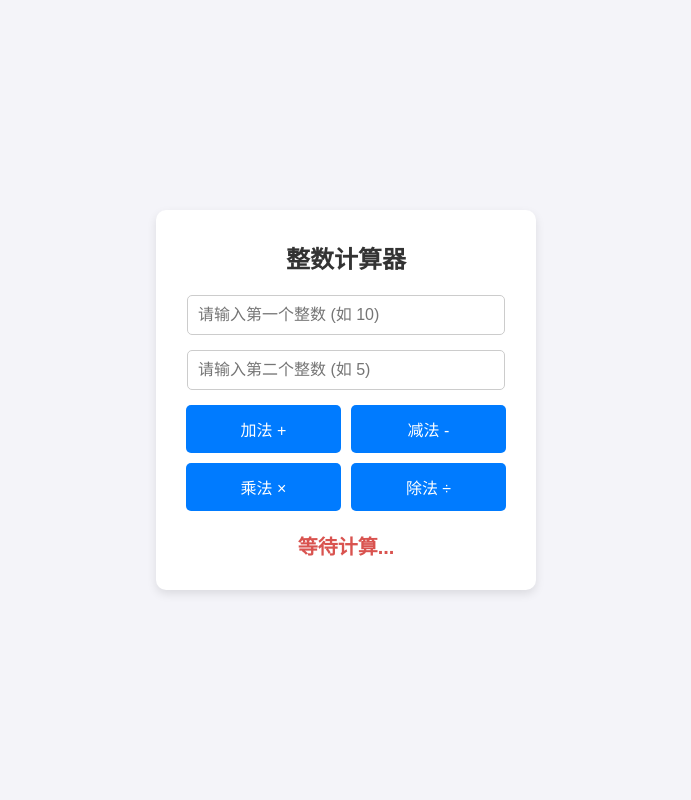
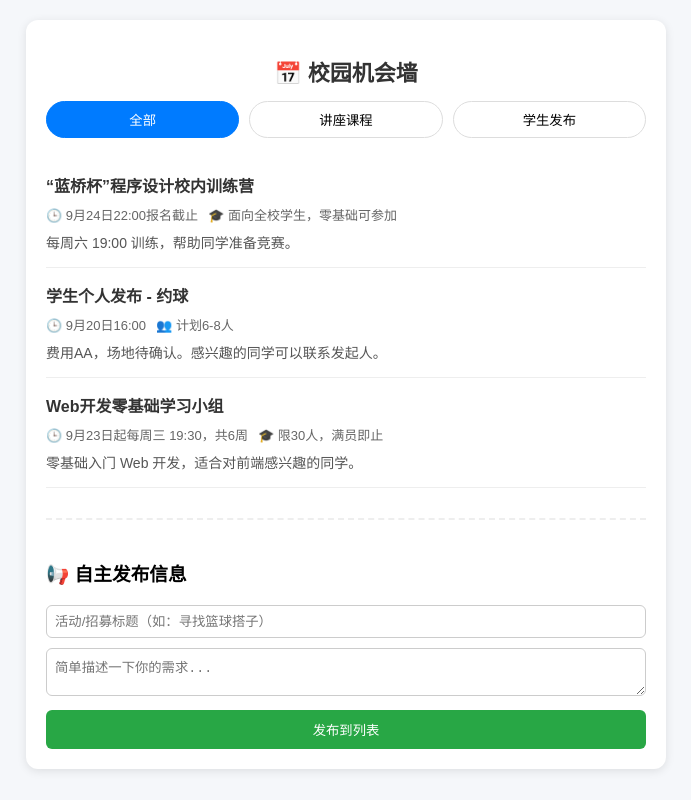
Before and after one commit to Ohishit/test, a plain HTML site: page index.html in a window 1280 px wide. Shown: the whole page, without its empty margins (294-985 px from the left). Drawn offline with Linux system fonts and the light colour scheme.

Commit message:
Change title and update layout for event platform

```diff
--- a/index.html
+++ b/index.html
@@ -3,62 +3,113 @@
 <head>
     <meta charset="UTF-8">
     <meta name="viewport" content="width=device-width, initial-scale=1.0">
-    <title>整数基本运算器</title>
+    <title>校园活动与机会聚合平台</title>
     <style>
-        body { font-family: Arial, sans-serif; display: flex; justify-content: center; align-items: center; min-height: 100vh; background-color: #f4f4f9; margin: 0; }
-        .box { background: white; padding: 30px; border-radius: 10px; box-shadow: 0 4px 10px rgba(0,0,0,0.1); text-align: center; width: 320px; }
-        h2 { margin-top: 0; color: #333; }
-        input { width: calc(100% - 24px); padding: 10px; margin-bottom: 15px; border: 1px solid #ccc; border-radius: 5px; font-size: 16px; }
-        .btns { display: grid; grid-template-columns: 1fr 1fr; gap: 10px; margin-bottom: 20px; }
-        button { padding: 12px; border: none; border-radius: 5px; background-color: #007bff; color: white; font-size: 16px; cursor: pointer; transition: background 0.2s; }
-        button:hover { background-color: #0056b3; }
-        #result { font-size: 20px; font-weight: bold; color: #d9534f; word-break: break-all; }
+        body { font-family: 'PingFang SC', sans-serif; background: #f5f7fa; margin: 0; padding: 20px; }
+        .container { max-width: 600px; margin: 0 auto; background: white; padding: 20px; border-radius: 12px; box-shadow: 0 2px 10px rgba(0,0,0,0.1); }
+        h1 { text-align: center; color: #333; font-size: 22px; }
+        .filters { display: flex; gap: 10px; margin-bottom: 20px; flex-wrap: wrap; }
+        .filters button { flex: 1; padding: 8px; border: 1px solid #ddd; background: #fff; border-radius: 20px; cursor: pointer; }
+        .filters button.active { background: #007bff; color: white; border-color: #007bff; }
+        .event-list { list-style: none; padding: 0; }
+        .event-item { border-bottom: 1px solid #eee; padding: 15px 0; }
+        .event-item h3 { margin: 0 0 8px 0; font-size: 16px; color: #333; }
+        .event-meta { font-size: 13px; color: #666; margin-bottom: 8px; display: flex; gap: 10px; }
+        .tag { padding: 2px 6px; border-radius: 4px; font-size: 12px; }
+        .tag.lecture { background: #e3f2fd; color: #1976d2; }
+        .tag.student { background: #fff3e0; color: #f57c00; }
+        .publish-box { margin-top: 30px; padding-top: 20px; border-top: 2px dashed #eee; }
+        .publish-box input, .publish-box textarea { width: 100%; margin-bottom: 10px; padding: 8px; border: 1px solid #ccc; border-radius: 6px; box-sizing: border-box; }
+        .publish-box button { width: 100%; padding: 10px; background: #28a745; color: white; border: none; border-radius: 6px; cursor: pointer; }
     </style>
 </head>
 <body>
-    <div class="box">
-        <h2>整数计算器</h2>
-        <input type="number" id="num1" placeholder="请输入第一个整数 (如 10)">
-        <input type="number" id="num2" placeholder="请输入第二个整数 (如 5)">
-        <div class="btns">
-            <button onclick="calc('+')">加法 +</button>
-            <button onclick="calc('-')">减法 -</button>
-            <button onclick="calc('*')">乘法 ×</button>
-            <button onclick="calc('/')">除法 ÷</button>
+<div class="container">
+    <h1>📅 校园机会墙</h1>
+
+    <div class="filters">
+        <button class="active" onclick="filter('all')">全部</button>
+        <button onclick="filter('lecture')">讲座课程</button>
+        <button onclick="filter('student')">学生发布</button>
     </div>
-        <div id="result">等待计算...</div>
+
+    <ul class="event-list" id="eventList">
+        <!-- 数据部分：你可以在这里按题目01、02等替换成真实题目数据 -->
+        <li class="event-item lecture">
+            <h3>“蓝桥杯”程序设计校内训练营</h3>
+            <div class="event-meta"><span>🕒 9月24日22:00报名截止</span><span>🎓 面向全校学生，零基础可参加</span></div>
+            <p style="font-size:14px;color:#555;margin:0;">每周六 19:00 训练，帮助同学准备竞赛。</p >
+        </li>
+        <li class="event-item student">
+            <h3>学生个人发布 - 约球</h3>
+            <div class="event-meta"><span>🕒 9月20日16:00</span><span>👥 计划6-8人</span></div>
+            <p style="font-size:14px;color:#555;margin:0;">费用AA，场地待确认。感兴趣的同学可以联系发起人。</p >
+        </li>
+        <li class="event-item lecture">
+            <h3>Web开发零基础学习小组</h3>
+            <div class="event-meta"><span>🕒 9月23日起每周三 19:30，共6周</span><span>🎓 限30人，满员即止</span></div>
+            <p style="font-size:14px;color:#555;margin:0;">零基础入门 Web 开发，适合对前端感兴趣的同学。</p >
+        </li>
+        <!-- 数据结束 -->
+    </ul>
+
+    <div class="publish-box">
+        <h3>📢 自主发布信息</h3>
+        <input type="text" id="pubTitle" placeholder="活动/招募标题（如：寻找篮球搭子）">
+        <textarea id="pubDesc" rows="2" placeholder="简单描述一下你的需求..."></textarea>
+        <button onclick="addEvent()">发布到列表</button>
+    </div>
 </div>
 
 <script>
-        function calc(operator) {
-            let n1 = document.getElementById('num1').value;
-            let n2 = document.getElementById('num2').value;
-            let resBox = document.getElementById('result');
+    // 从本地存储读取已有的用户发布信息
+    let userEvents = JSON.parse(localStorage.getItem('userEvents') || '[]');
 
-            // 检查是否为空
-            if (n1 === '' || n2 === '') {
-                resBox.innerText = '错误：请完整输入两个数字！';
-                return;
+    function renderUserEvents() {
+        const list = document.getElementById('eventList');
+        // 先移除之前已经渲染的用户发布项
+        document.querySelectorAll('.user-published').forEach(el => el.remove());
+
+        userEvents.forEach((evt, index) => {
+            const li = document.createElement('li');
+            li.className = 'event-item student user-published';
+            li.innerHTML = `<h3>${evt.title}</h3><div class="event-meta"><span>👤 个人发布</span></div><p style="font-size:14px;color:#555;margin:0;">${evt.desc}</p >`;
+            list.appendChild(li);
+        });
     }
 
-            let a = Number(n1);
-            let b = Number(n2);
-            let result = 0;
+    function addEvent() {
+        const title = document.getElementById('pubTitle').value.trim();
+        const desc = document.getElementById('pubDesc').value.trim();
 
-            // 执行运算
-            if (operator === '+') result = a + b;
-            else if (operator === '-') result = a - b;
-            else if (operator === '*') result = a * b;
-            else if (operator === '/') {
-                if (b === 0) {
-                    resBox.innerText = '错误：除数不能为 0！';
-                    return;
-                }
-                result = a / b;
+        if (!title) { alert('请输入标题'); return; }
+
+        userEvents.push({ title: title, desc: desc || '暂无描述' });
+        localStorage.setItem('userEvents', JSON.stringify(userEvents)); // 保存到本地，刷新不丢失
+
+        document.getElementById('pubTitle').value = '';
+        document.getElementById('pubDesc').value = '';
+
+        renderUserEvents(); // 刷新列表
+        alert('发布成功！');
     }
 
-            resBox.innerText = '计算结果：' + result;
+    function filter(type) {
+        document.querySelectorAll('.filters button').forEach(b => b.classList.remove('active'));
+        event.target.classList.add('active');
+
+        const items = document.querySelectorAll('.event-item');
+        items.forEach(item => {
+            if (type === 'all' || item.classList.contains(type)) {
+                item.style.display = 'block';
+            } else {
+                item.style.display = 'none';
             }
+        });
+    }
+
+    // 页面加载时，把之前存在本地的用户发布信息展示出来
+    window.onload = renderUserEvents;
 </script>
 </body>
 </html>
```
Lines whose indentation alone changed are shown as unchanged.
